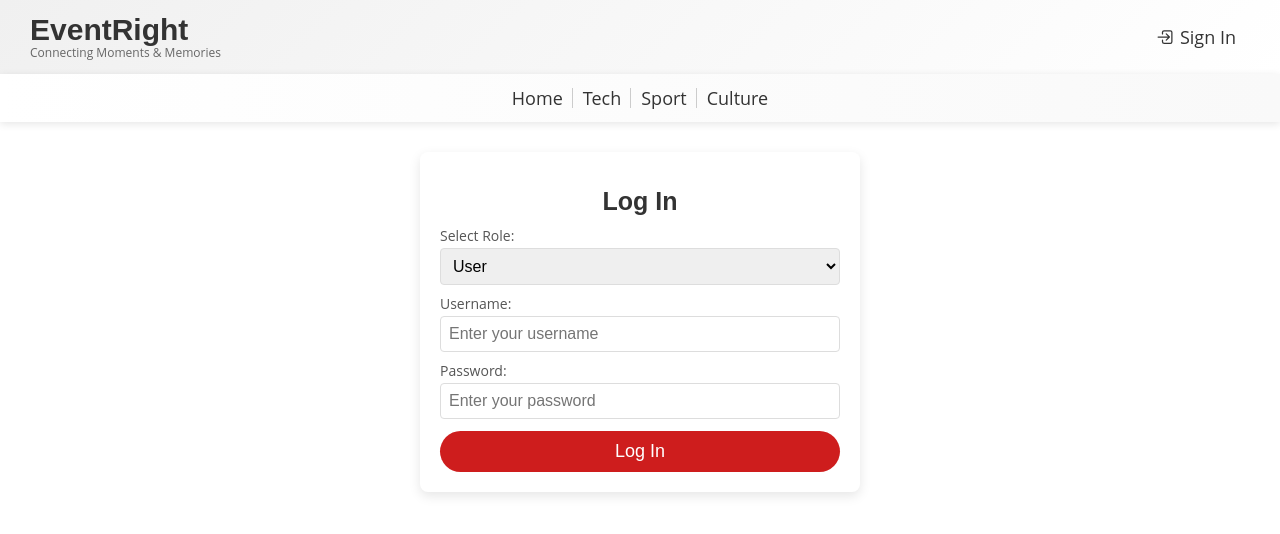
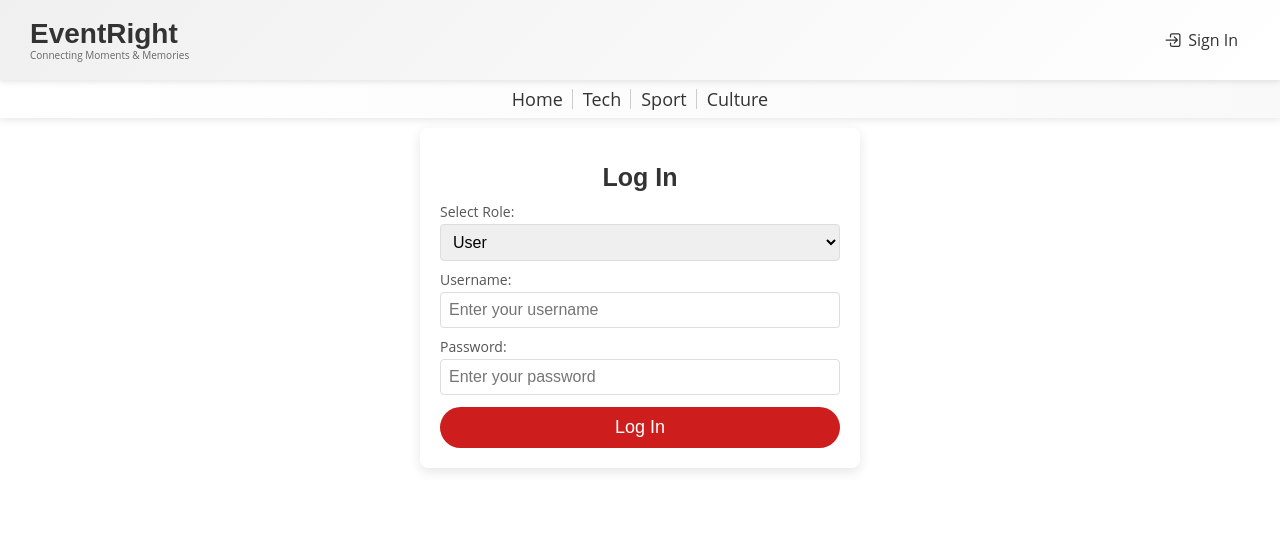
Before and after one commit to flynnjim/events-platform-front-end, a React (Vite) app: page /login in a window 1280 px wide. Shown: the top 534 px of the page. Built offline with nearby package versions, Linux system fonts and the light colour scheme; no server answers.

Commit message:
added sticky header and nav bar

```diff
--- a/src/App.css
+++ b/src/App.css
@@ -1,8 +1,6 @@
 #root {
-  /* max-width: 1280px; */
   margin: 0 auto;
-  /* padding: 2rem; */
-  /* text-align: center; */
+
   font-size: 62%;
 }
 
@@ -11,3 +9,7 @@ body {
   margin: 0;
   padding: 0;
 }
+
+.mainContent {
+  padding-top: 60px;
+}
--- a/src/App.tsx
+++ b/src/App.tsx
@@ -7,16 +7,14 @@ import FullMap from "./components/FullMap/FullMap";
 import Login from "./components/Login/Login";
 import AddEvent from "./components/AddEvent/AddEvent";
 import AmendEvent from "./components/AmendEvent/AmendEvent";
-
 import { Route, Routes } from "react-router-dom";
 
 const App: React.FC = () => {
   return (
     <>
-      <div>
-        <Header />
-        <Navigation />
-
+      <Header />
+      <Navigation />
+      <div className="mainContent">
         <Routes>
           <Route path="/" element={<DisplayAllEvents />} />
           <Route path="/events/:category" element={<DisplayAllEvents />} />
--- a/src/components/DisplayAllEvents/DisplayAllEvents.module.css
+++ b/src/components/DisplayAllEvents/DisplayAllEvents.module.css
@@ -1,11 +1,13 @@
 .container {
   padding: 2rem;
   background-color: #fefefe;
+  max-width: 1200px;
+  margin: 2rem auto;
 }
 
 .grid {
   display: grid;
-  grid-template-columns: repeat(auto-fill, minmax(300px, 1fr));
+  grid-template-columns: repeat(auto-fit, minmax(300px, 1fr));
   gap: 2rem;
 }
 
@@ -55,8 +57,15 @@
   padding: 2rem;
 }
 
-@media (max-width: 480px) {
-  .container {
-    padding: 1.5rem;
+@media (min-width: 768px) {
+  .grid {
+    gap: 3rem;
   }
 }
+
+@media (min-width: 1200px) {
+  .grid {
+    gap: 4rem;
+    grid-template-columns: repeat(3, 1fr);
+  }
+}
--- a/src/components/Header/Header.module.css
+++ b/src/components/Header/Header.module.css
@@ -1,8 +1,14 @@
 .header {
+  position: fixed;
+  top: 0;
+  left: 0;
+  right: 0;
+  height: 80px;
+  z-index: 1000;
   display: flex;
   justify-content: space-between;
   align-items: center;
-  padding: 1.5rem 3rem;
+  padding: 0 3rem;
   background: linear-gradient(135deg, #f0f0f0, #ffffff);
   box-shadow: 0 2px 6px rgba(0, 0, 0, 0.1);
 }
@@ -19,14 +25,14 @@
 
 .title {
   font-family: "Montserrat", sans-serif;
-  font-size: 3rem;
+  font-size: 2.8rem;
   margin: 0;
   color: #333;
 }
 
 .tagline {
   font-family: "Open Sans", sans-serif;
-  font-size: 1.2rem;
+  font-size: 1rem;
   color: #666;
   margin: 0.2rem 0 0;
 }
@@ -40,7 +46,7 @@
   display: flex;
   align-items: center;
   text-decoration: none;
-  padding: 0.8rem 1.2rem;
+  padding: 0.5rem 1rem;
   border: 2px solid transparent;
   border-radius: 30px;
   transition: background 0.3s ease, border-color 0.3s ease;
@@ -59,7 +65,7 @@
 
 .authText {
   font-family: "Open Sans", sans-serif;
-  font-size: 1.8rem;
+  font-size: 1.6rem;
   color: #333;
   transition: color 0.3s ease;
 }
@@ -70,16 +76,17 @@
 
 @media (max-width: 768px) {
   .header {
-    padding: 1rem 1.5rem;
+    padding: 0 1.5rem;
+    height: 70px;
   }
   .title {
-    font-size: 2.2rem;
+    font-size: 2rem;
   }
   .tagline {
-    font-size: 1rem;
+    font-size: 0.9rem;
   }
   .authLink {
-    padding: 0.6rem 1rem;
+    padding: 0.4rem 0.8rem;
   }
   .authText {
     font-size: 1.4rem;
--- a/src/components/Navigation/Navigation.module.css
+++ b/src/components/Navigation/Navigation.module.css
@@ -1,7 +1,10 @@
 .header {
+  position: sticky;
+  top: 70px;
   background: linear-gradient(90deg, #ffffff, #f9f9f9);
   box-shadow: 0 2px 8px rgba(0, 0, 0, 0.1);
-  padding: 1rem 2rem;
+  padding: 0.5rem 2rem;
+  z-index: 990;
 }
 
 .nav {
@@ -63,3 +66,15 @@
     height: 16px;
   }
 }
+
+@media (min-width: 768px) {
+  .header {
+    top: 80px;
+  }
+}
+
+@media (min-width: 1024px) {
+  .header {
+    top: 80px;
+  }
+}
```
